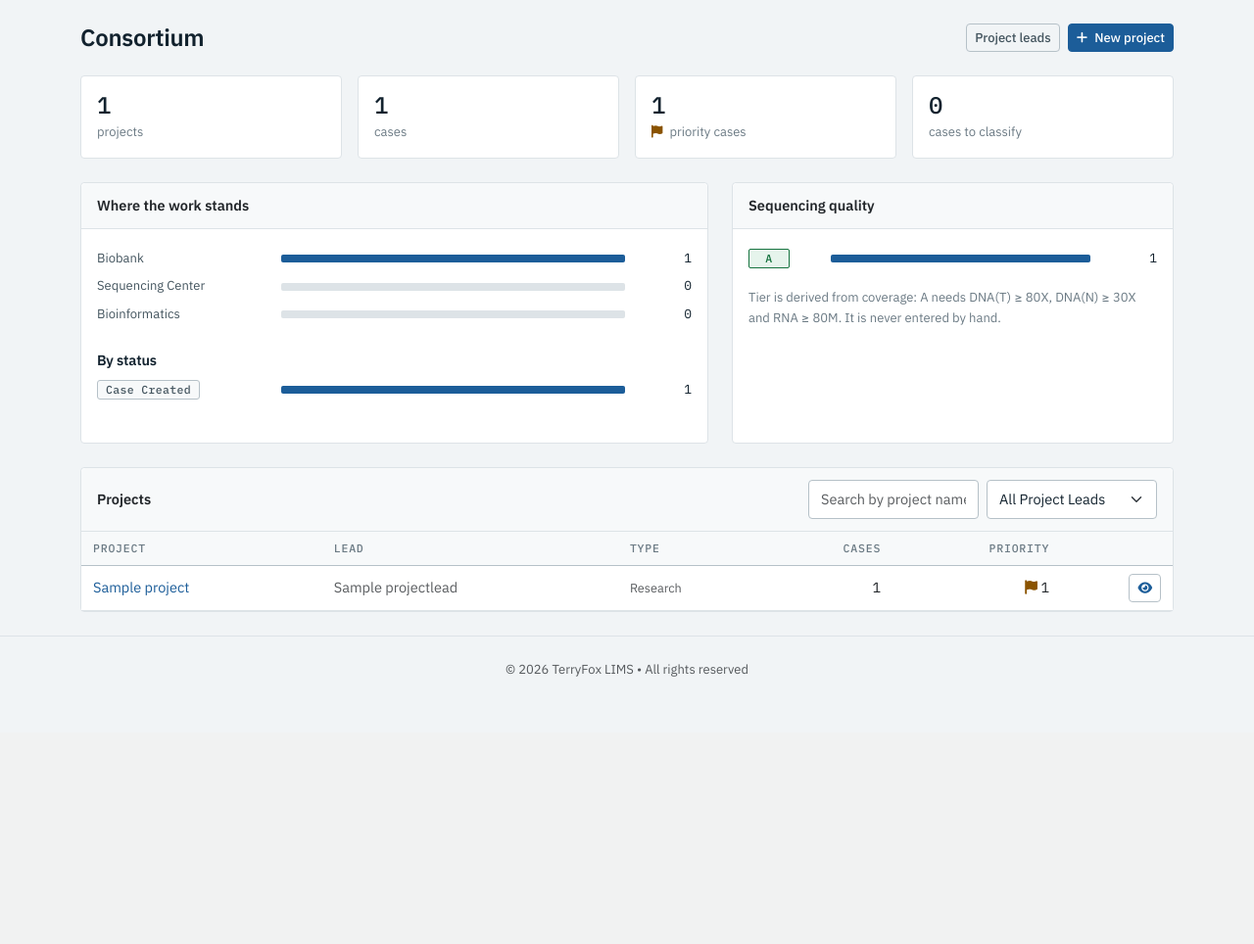
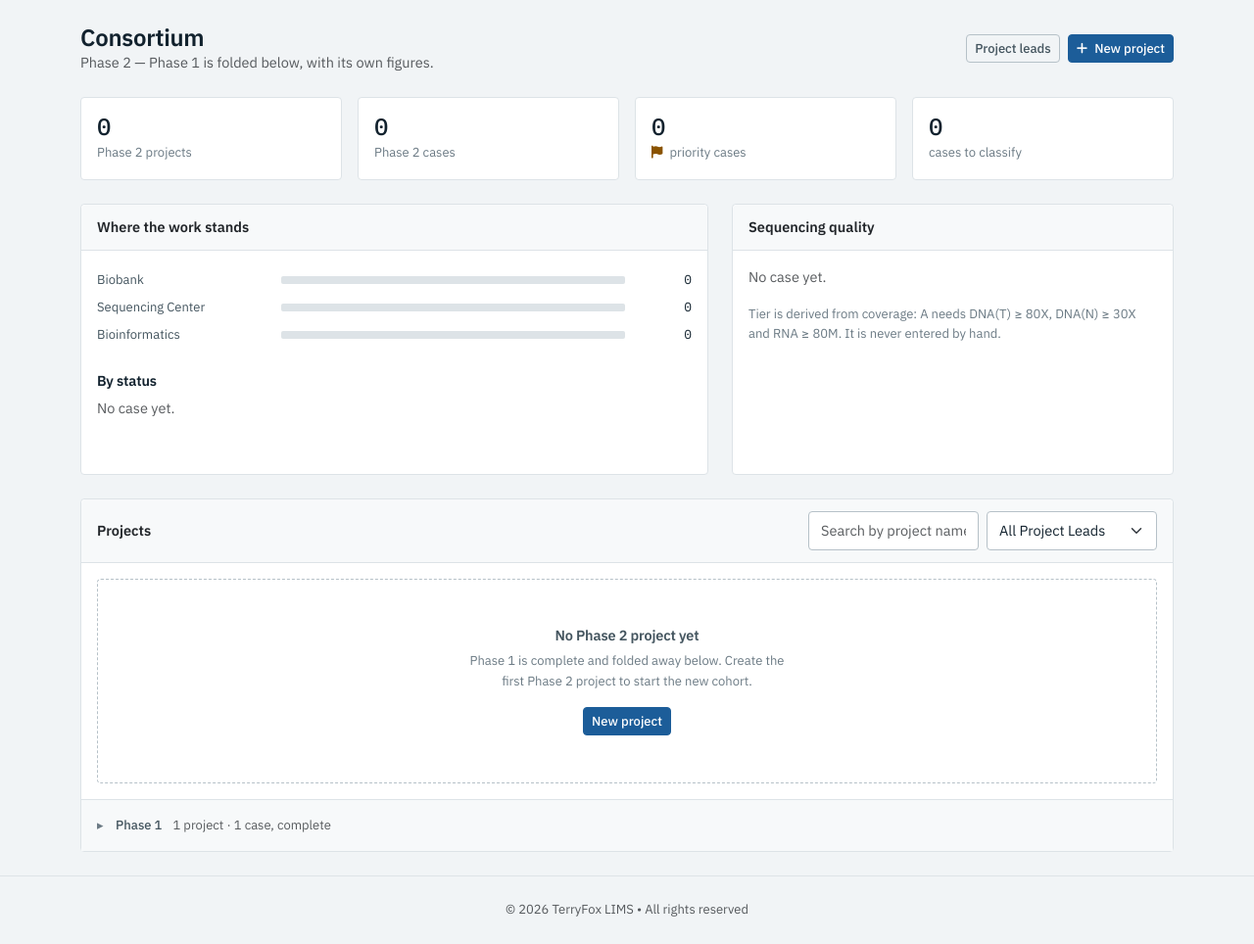
Before and after one commit to acri-nb/terryfox-lims, a Django app: page / in a window 1280 px wide. Shown: the part 52-1016 px from the top of the page at 98% size. Before the commit the page ends 743 px from the top, so only its background shows below. Run offline with Django 4.2, Linux system fonts and the light colour scheme; a user stored in the database is signed in; tables that the repository leaves empty hold one stand-in row (values such as "Sample post"); some libraries are stand-ins or nearby versions.

Commit message:
feat: decoupage Phase 1 / Phase 2 des projets
Le consortium clot sa phase 1 et ouvre la seconde. Demande d'Eric : « un genre
de click to show les projets et stats Phase 1 au besoin, mais afficher
principalement ceux de Phase II ».

Project.phase, entier et non booleen pour qu'une phase 3 ne coute rien. Le
champ EST sur ProjectForm, contrairement a `kind` : Eric a annonce qu'il
reorganiserait les autres projets lui-meme, et exiger un acces au shell pour
chaque reclassement rendrait le champ inutilisable par qui en a besoin.

Le defaut est la phase COURANTE. Un projet cree aujourd'hui appartient donc a
la phase en cours ; defaut inverse et chaque nouveau projet naitrait dans le
repli, invisible sans un clic. La migration 0033 est seule a redescendre les
projets existants en phase 1.

Une exception qui se discute : « Referred Cases » reste en phase 2. Ce n'est
pas une cohorte close mais une arrivee continue de cas references par un
medecin, souvent urgents ; le replier au motif qu'il est ancien cacherait
precisement ce qui doit rester visible. Le champ se change a l'ecran si cette
lecture ne convient pas.

Sur l'accueil, les quatre tuiles et les deux cartes de repartition portent
desormais sur la phase en cours, et le titre le dit -- « 12 cas » sous un titre
« Consortium » se lirait comme une perte de donnees. La phase 1 vit dans un
<details> natif : il fonctionne sans JavaScript, son contenu reste dans le
document donc trouvable par Ctrl+F et lu par un lecteur d'ecran.

Deux regles que le repli doit tenir, toutes deux testees :

- ses propres totaux portent sur la phase 1 ENTIERE, pas sur ce que le filtre
  en a laisse : un chiffre de reference ne doit pas bouger pendant qu'on tape ;
- le filtre s'applique AVANT la separation, donc une recherche traverse les
  deux phases et ouvre le repli quand elle y trouve quelque chose. Un filtre
  qui ne verrait que la phase 2 repondrait « aucun resultat » sur un projet qui
  existe.

Les lignes du tableau passent dans _project_rows.html, partage par les deux
listes : les dupliquer garantissait qu'une colonne ajoutee un jour n'arrive que
dans l'un des deux.

Au passage, `phase` etant obligatoire, il a echappe au gabarit de
project_form.html -- le meme piege que specimen_types en aout. Corrige, et
FormRenderingTests couvre maintenant project_create en plus des deux pages de
cas.

179 tests, au vert.

```diff
--- a/core/forms.py
+++ b/core/forms.py
@@ -23,11 +23,16 @@ class ProjectForm(forms.ModelForm):
 
     class Meta:
         model = Project
-        fields = ['name', 'description', 'project_lead']
+        # `phase` est ici, contrairement a `kind` : le consortium reorganise ses
+        # projets entre phases a mesure que le travail avance, et exiger une
+        # migration ou un acces au shell pour chaque reclassement rendrait le
+        # champ inutilisable par ceux qui en ont besoin.
+        fields = ['name', 'description', 'project_lead', 'phase']
         widgets = {
             'name': forms.TextInput(attrs={'class': 'form-control'}),
             'description': forms.Textarea(attrs={'class': 'form-control', 'rows': 4}),
             'project_lead': forms.Select(attrs={'class': 'form-select'}),
+            'phase': forms.Select(attrs={'class': 'form-select'}),
         }
 
     def __init__(self, *args, **kwargs):
--- a/core/views.py
+++ b/core/views.py
@@ -60,16 +60,35 @@ def home(request):
                 )
                 .order_by('name'))
 
-    total_projects = Project.objects.count()
-    total_cases = Case.objects.count()
-    total_priority = Case.objects.filter(is_priority=True).count()
-    total_to_classify = (Case.objects
+    # Le consortium travaille par phases. La phase 2 occupe l'ecran, la phase 1
+    # vit dans un repli : elle reste consultable, mais ne noie plus le travail
+    # en cours sous seize projets clos. Le decoupage se fait APRES le filtre,
+    # pour qu'une recherche traverse les deux listes au lieu de n'en voir qu'une.
+    projets_phase2 = [p for p in projects if p.phase == Project.PHASE_2]
+    projets_phase1 = [p for p in projects if p.phase == Project.PHASE_1]
+
+    # Les compteurs du repli portent sur la phase 1 ENTIERE, pas sur ce que le
+    # filtre en a laisse : « 1 329 cas en phase 1 » doit rester vrai quand on
+    # cherche un nom, sinon le chiffre bouge sans raison lisible.
+    cas_phase1 = Case.objects.filter(project__phase=Project.PHASE_1)
+    phase1_projets = Project.objects.filter(phase=Project.PHASE_1).count()
+    phase1_cases = cas_phase1.count()
+
+    # Les quatre tuiles et les deux cartes de repartition portent sur la PHASE
+    # EN COURS : c'est ce qu'on vient regarder. Les totaux de la phase 1 restent
+    # lisibles dans le repli, donc rien n'est cache, seulement mis a sa place.
+    actifs = Case.objects.filter(project__phase=Project.PHASE_2)
+
+    total_projects = Project.objects.filter(phase=Project.PHASE_2).count()
+    total_cases = actifs.count()
+    total_priority = actifs.filter(is_priority=True).count()
+    total_to_classify = (actifs
                          .filter(specimens__status=statuses.UNKNOWN_LEGACY)
                          .distinct().count())
 
     # Repartition par ETAPE plutot que par statut : trois barres se lisent,
     # onze n'apprennent rien de plus.
-    par_statut = dict(Case.objects.values_list('status')
+    par_statut = dict(actifs.values_list('status')
                       .annotate(n=Count('id')).order_by())
     par_etape = []
     for etape in statuses.ORDERED_STAGES + [statuses.STAGE_LEGACY]:
@@ -94,7 +113,7 @@ def home(request):
         {'tier': tier, 'count': n,
          'pct': round(100 * n / total_cases) if total_cases else 0}
         for tier, n in sorted(
-            Case.objects.values_list('tier').annotate(n=Count('id')).order_by(),
+            actifs.values_list('tier').annotate(n=Count('id')).order_by(),
             key=lambda kv: ['A', 'B', 'FAIL'].index(kv[0]) if kv[0] in ('A', 'B', 'FAIL') else 9)
     ]
 
@@ -103,6 +122,10 @@ def home(request):
 
     return render(request, 'core/home.html', {
         'projects': projects,
+        'projets_phase2': projets_phase2,
+        'projets_phase1': projets_phase1,
+        'phase1_projets': phase1_projets,
+        'phase1_cases': phase1_cases,
         'total_projects': total_projects,
         'total_cases': total_cases,
         'total_priority': total_priority,
--- a/static/css/lims.css
+++ b/static/css/lims.css
@@ -382,6 +382,35 @@ tr.is-priority > td:first-child { box-shadow: inset 3px 0 0 var(--warn); }
   transition: opacity .12s ease .18s;
 }
 
+/* ------------------------------------------------- repli de la phase 1 */
+
+/* <details> natif plutot qu'un panneau en JavaScript : il s'ouvre sans script,
+   le navigateur en garde l'etat, et son contenu reste dans le document -- donc
+   trouvable par Ctrl+F et annonce par un lecteur d'ecran, ce qu'un bloc
+   `display:none` pilote au clavier ne garantit pas. */
+.phase1-fold { border-top: 1px solid var(--rule); }
+.phase1-fold > summary {
+  cursor: pointer;
+  list-style: none;
+  font-size: var(--t-sm);
+  color: var(--ink-2);
+  background: var(--surface-2);
+}
+.phase1-fold > summary::-webkit-details-marker { display: none; }
+.phase1-fold > summary::before {
+  content: "\25B8";                 /* triangle plein, tourne a l'ouverture */
+  display: inline-block;
+  width: 1rem;
+  color: var(--ink-3);
+  transition: transform .12s;
+}
+.phase1-fold[open] > summary::before { transform: rotate(90deg); }
+.phase1-fold > summary:hover { background: var(--surface-3, var(--surface-2)); }
+.phase1-fold > summary:focus-visible {
+  outline: 2px solid var(--accent);
+  outline-offset: -2px;
+}
+
 /* -------------------------------------------------------- fil d'Ariane */
 
 .breadcrumb { font-size: var(--t-sm); margin-bottom: var(--s4); }
--- /dev/null
+++ b/templates/core/_project_rows.html
@@ -0,0 +1,51 @@
+{% comment %}
+Les lignes du tableau des projets, partagees par la phase 2 et le repli de la
+phase 1. Extraites parce que les deux tableaux sont identiques : les dupliquer
+garantissait qu'une colonne ajoutee un jour n'arrive que dans l'un des deux.
+
+Attend `rows` : une liste de projets annotes de cases_count et priority_count.
+{% endcomment %}
+<div class="table-responsive">
+    <table class="table table-hover mb-0">
+        <thead>
+            <tr>
+                <th>Project</th>
+                <th>Lead</th>
+                <th>Type</th>
+                <th class="text-end">Cases</th>
+                <th class="text-end">Priority</th>
+                <th class="text-end">&nbsp;</th>
+            </tr>
+        </thead>
+        <tbody>
+        {% for project in rows %}
+            <tr>
+                <td>
+                    <a href="{% url 'project_detail' project_id=project.id %}"
+                       class="text-decoration-none">{{ project.name }}</a>
+                </td>
+                <td class="text-muted">{{ project.project_lead.name|default:"&mdash;" }}</td>
+                <td>
+                    {% if project.kind == 'referred' %}
+                    <span class="badge badge-unknown_legacy">Referred</span>
+                    {% else %}
+                    <span class="text-muted small">Research</span>
+                    {% endif %}
+                </td>
+                <td class="text-end">{{ project.cases_count }}</td>
+                <td class="text-end">
+                    {% if project.priority_count %}
+                    <i class="fas fa-flag" style="color:var(--warn)"></i> {{ project.priority_count }}
+                    {% else %}<span class="text-muted">&mdash;</span>{% endif %}
+                </td>
+                <td class="text-end">
+                    <a href="{% url 'project_detail' project_id=project.id %}"
+                       class="btn btn-sm btn-outline-primary" aria-label="Open {{ project.name }}">
+                        <i class="fas fa-eye"></i>
+                    </a>
+                </td>
+            </tr>
+        {% endfor %}
+        </tbody>
+    </table>
+</div>
--- a/templates/core/home.html
+++ b/templates/core/home.html
@@ -4,7 +4,15 @@
 
 {% block content %}
 <div class="d-flex justify-content-between align-items-center flex-wrap gap-2 mb-4">
-    <h1 class="mb-0">Consortium</h1>
+    <div>
+        <h1 class="mb-0">Consortium</h1>
+        {% comment %}
+        Les chiffres de cette page portent sur la phase en cours. Le dire ici
+        plutot que de laisser croire a un total : « 12 cas » sous un titre
+        « Consortium » se lit comme une perte de donnees.
+        {% endcomment %}
+        <p class="text-muted mb-0">Phase 2 &mdash; Phase 1 is folded below, with its own figures.</p>
+    </div>
     <div class="d-flex gap-2">
         <a href="{% url 'project_lead_list' %}" class="btn btn-outline-secondary btn-sm">Project leads</a>
         {% if user.is_superuser or perms.core.add_project %}
@@ -20,13 +28,13 @@
     <div class="col-6 col-lg-3">
         <div class="metric">
             <div class="metric-value">{{ total_projects }}</div>
-            <div class="metric-label">projects</div>
+            <div class="metric-label">Phase 2 projects</div>
         </div>
     </div>
     <div class="col-6 col-lg-3">
         <div class="metric">
             <div class="metric-value">{{ total_cases }}</div>
-            <div class="metric-label">cases</div>
+            <div class="metric-label">Phase 2 cases</div>
         </div>
     </div>
     <div class="col-6 col-lg-3">
@@ -119,60 +127,23 @@
     </div>
 
     <div id="projects-region" data-live-region>
-    {% if projects %}
-    <div class="table-responsive">
-        <table class="table table-hover mb-0">
-            <thead>
-                <tr>
-                    <th>Project</th>
-                    <th>Lead</th>
-                    <th>Type</th>
-                    <th class="text-end">Cases</th>
-                    <th class="text-end">Priority</th>
-                    <th class="text-end">&nbsp;</th>
-                </tr>
-            </thead>
-            <tbody>
-            {% for project in projects %}
-                <tr>
-                    <td>
-                        <a href="{% url 'project_detail' project_id=project.id %}"
-                           class="text-decoration-none">{{ project.name }}</a>
-                    </td>
-                    <td class="text-muted">{{ project.project_lead.name|default:"&mdash;" }}</td>
-                    <td>
-                        {% if project.kind == 'referred' %}
-                        <span class="badge badge-unknown_legacy">Referred</span>
-                        {% else %}
-                        <span class="text-muted small">Research</span>
-                        {% endif %}
-                    </td>
-                    <td class="text-end">{{ project.cases_count }}</td>
-                    <td class="text-end">
-                        {% if project.priority_count %}
-                        <i class="fas fa-flag" style="color:var(--warn)"></i> {{ project.priority_count }}
-                        {% else %}<span class="text-muted">&mdash;</span>{% endif %}
-                    </td>
-                    <td class="text-end">
-                        <a href="{% url 'project_detail' project_id=project.id %}"
-                           class="btn btn-sm btn-outline-primary" aria-label="Open {{ project.name }}">
-                            <i class="fas fa-eye"></i>
-                        </a>
-                    </td>
-                </tr>
-            {% endfor %}
-            </tbody>
-        </table>
-    </div>
+    {% if projets_phase2 %}
+        {% include "core/_project_rows.html" with rows=projets_phase2 %}
     {% else %}
     <div class="card-body">
         <div class="empty-state">
-            <h6>No project matches</h6>
             {% if request.GET.name or request.GET.project_lead %}
-            <p>Nothing here with those filters. Clear them to see every project.</p>
+            <h6>No Phase 2 project matches</h6>
+            <p>
+                Nothing here with those filters. Phase 1 is searched too, below.
+            </p>
             <a href="{% url 'home' %}" class="btn btn-sm btn-outline-secondary">Clear filters</a>
             {% else %}
-            <p>Projects hold the cases. Create the first one to get started.</p>
+            <h6>No Phase 2 project yet</h6>
+            <p>
+                Phase 1 is complete and folded away below. Create the first
+                Phase 2 project to start the new cohort.
+            </p>
             {% if user.is_superuser or perms.core.add_project %}
             <a href="{% url 'project_create' %}" class="btn btn-sm btn-primary">New project</a>
             {% endif %}
@@ -180,6 +151,38 @@
         </div>
     </div>
     {% endif %}
+
+    {% comment %}
+    La phase 1 n'est pas cachee, elle est rangee. <details> est du HTML natif :
+    il fonctionne sans JavaScript, le navigateur en gere l'etat, et le contenu
+    reste dans la page -- donc trouvable par la recherche du navigateur et lu
+    par un lecteur d'ecran.
+
+    Le repli s'ouvre tout seul quand un filtre est pose et qu'il ramene quelque
+    chose en phase 1 : chercher un projet doit le montrer ou qu'il soit, sinon
+    la recherche repond « aucun resultat » alors que le projet existe.
+    {% endcomment %}
+    {% if phase1_projets %}
+    <details class="phase1-fold"{% if projets_phase1 and request.GET.name or projets_phase1 and request.GET.project_lead %} open{% endif %}>
+        <summary class="px-3 py-3">
+            <span class="fw-medium">Phase 1</span>
+            <span class="text-muted ms-2">
+                {{ phase1_projets }} project{{ phase1_projets|pluralize }} &middot;
+                {{ phase1_cases }} case{{ phase1_cases|pluralize }}, complete
+            </span>
+            {% if request.GET.name or request.GET.project_lead %}
+            <span class="badge bg-info ms-2">{{ projets_phase1|length }} match{{ projets_phase1|length|pluralize:"es" }}</span>
+            {% endif %}
+        </summary>
+        {% if projets_phase1 %}
+            {% include "core/_project_rows.html" with rows=projets_phase1 %}
+        {% else %}
+        <div class="card-body pt-0">
+            <p class="text-muted mb-0">No Phase 1 project matches these filters.</p>
+        </div>
+        {% endif %}
+    </details>
+    {% endif %}
     </div>
 </div>
 {% endblock %}
```
Also changed, not shown: CLAUDE.md (+19 -4 lines), core/models.py (+18 -0 lines), core/tests.py (+122 -5 lines), templates/core/project_form.html (+8 -0 lines), core/migrations/0033_project_phase.py (added).
